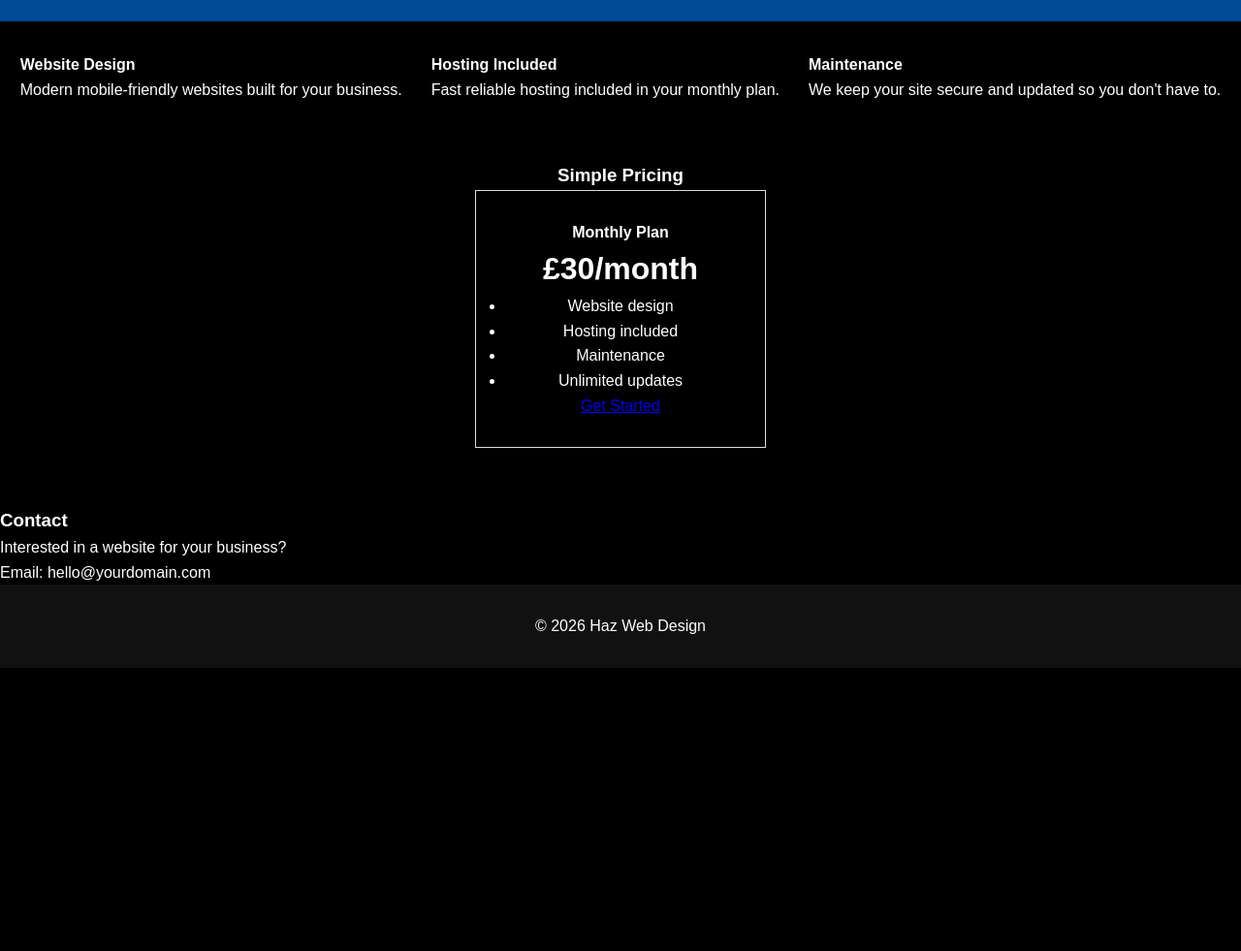
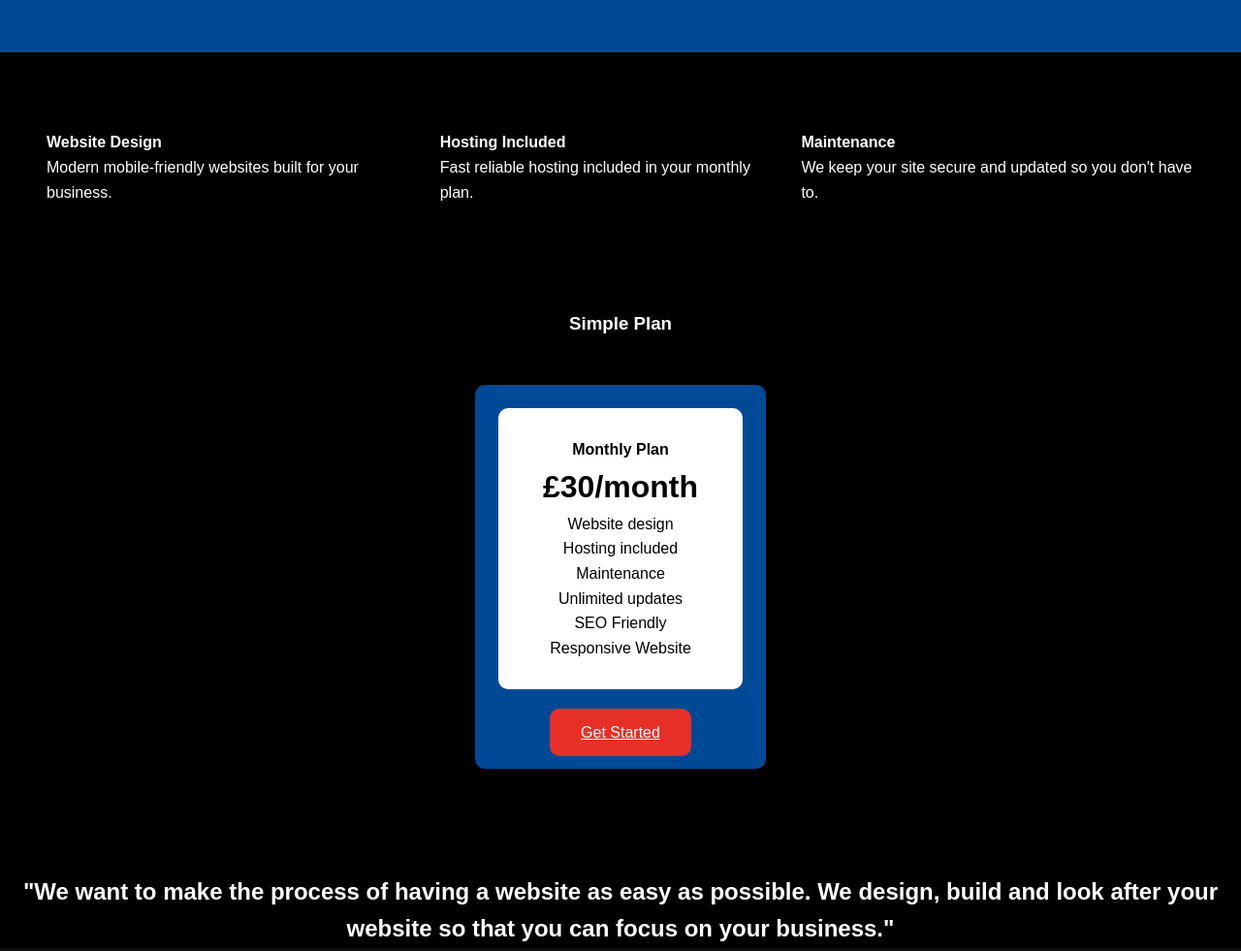
Before and after one commit to HarryHendry/viperbuilds, a plain HTML site: page index.html in a window 1280 px wide. Shown: the part 640-1621 px from the top of the page at 97% size. Before the commit the page ends 1329 px from the top, so only its background shows below. Drawn offline with Linux system fonts and the light colour scheme.

Commit message:
added styling

```diff
--- a/index.html
+++ b/index.html
@@ -45,17 +45,17 @@
 
 
 
-<div class="service">
+<div class="service one">
 <h4>Website Design</h4>
 <p>Modern mobile-friendly websites built for your business.</p>
 </div>
 
-<div class="service">
+<div class="service two">
 <h4>Hosting Included</h4>
 <p>Fast reliable hosting included in your monthly plan.</p>
 </div>
 
-<div class="service">
+<div class="service three">
 <h4>Maintenance</h4>
 <p>We keep your site secure and updated so you don't have to.</p>
 </div>
@@ -64,10 +64,10 @@
 
 <section class="pricing">
 
-<h3>Simple Pricing</h3>
+<h3>Simple Plan</h3>
 
 <div class="price-card">
-
+<div class="bg-card">
 <h4>Monthly Plan</h4>
 
 <p class="price">£30/month</p>
@@ -77,22 +77,20 @@
 <li>Hosting included</li>
 <li>Maintenance</li>
 <li>Unlimited updates</li>
+<li>SEO Friendly</li>
+<li>Responsive Website</li>
 </ul>
 
-<a href="#contact">Get Started</a>
 
+</div>
+<a class="get-started" href="#contact">Get Started</a>
 </div>
 
 </section>
 
-<section id="contact">
-
-<h3>Contact</h3>
-
-<p>Interested in a website for your business?</p>
-
-<p>Email: hello@yourdomain.com</p>
-
+<section class="message">
+    <h2>"We want to make the process of having a website as easy as possible. We design, build and look after your
+        website so that you can focus on your business."</h2>
 </section>
 
 <footer>
--- a/styles.css
+++ b/styles.css
@@ -79,8 +79,10 @@ background-color: #004996;
 }
 
 .hero p {
-    margin: 1rem;
+    margin: 2rem;
 }
+
+
 
 .cta {
 background: var(--red);
@@ -88,14 +90,22 @@ color: var(--white);
 padding:10px 20px;
 text-decoration:none;
 
+
+
 }
 
+
+
+
+
 .services {
+    padding: 3rem;
 display:flex;
 justify-content:center;
 gap:30px;
 
 }
+
 
 .pricing {
 text-align:center;
@@ -104,15 +114,40 @@ padding:60px;
 }
 
 .price-card {
-border:1px solid #ddd;
-padding:30px;
+
+padding: 1.5rem;
 max-width:300px;
-margin:auto;
+margin: 3rem auto;
+border-radius: 10px;
+background-color: var(--blue);
+}
+
+.price-card ul li {
+    list-style-type: none;
+}
+
+.bg-card {
+    background-color: var(--white);
+    border-radius: 10px;
+    padding: 30px;
+    color: var(--black);
+    margin-bottom: 2rem;
+}
+
+.get-started {
+    background-color: var(--red);
+    padding: 1rem 2rem;
+    color: var(--white);
+    border-radius: 10px;
 }
 
 .price {
 font-size:32px;
 font-weight:bold;
+}
+
+.message {
+    text-align: center;
 }
 
 footer {
```
